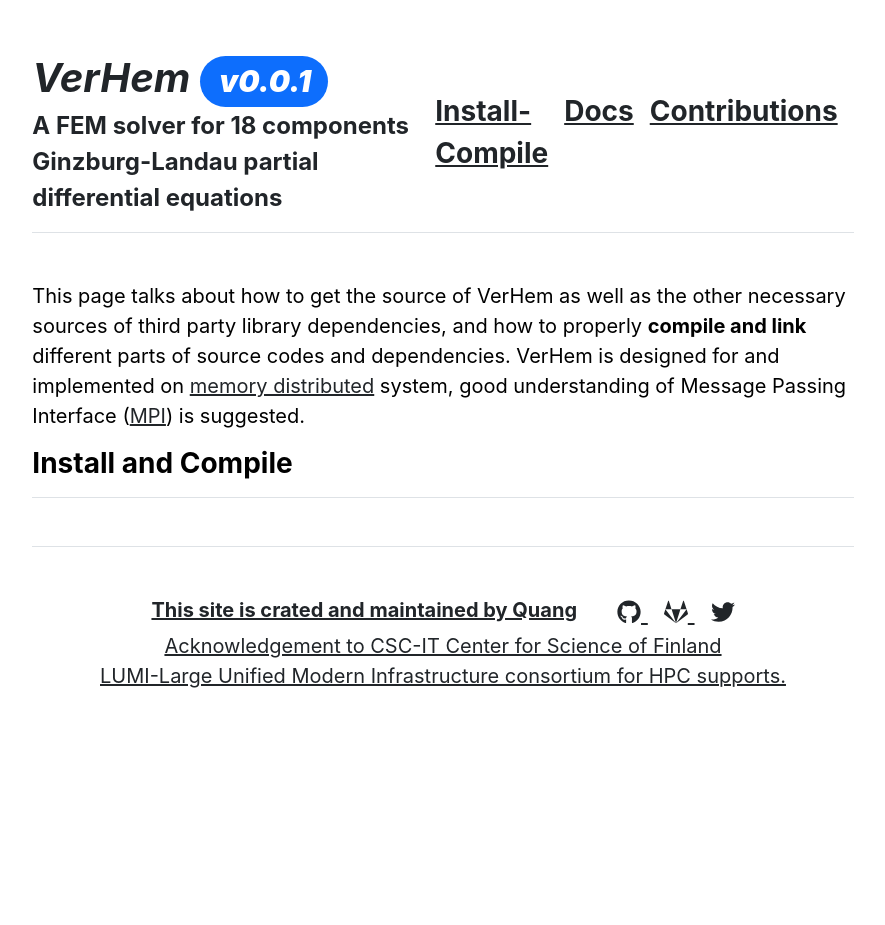
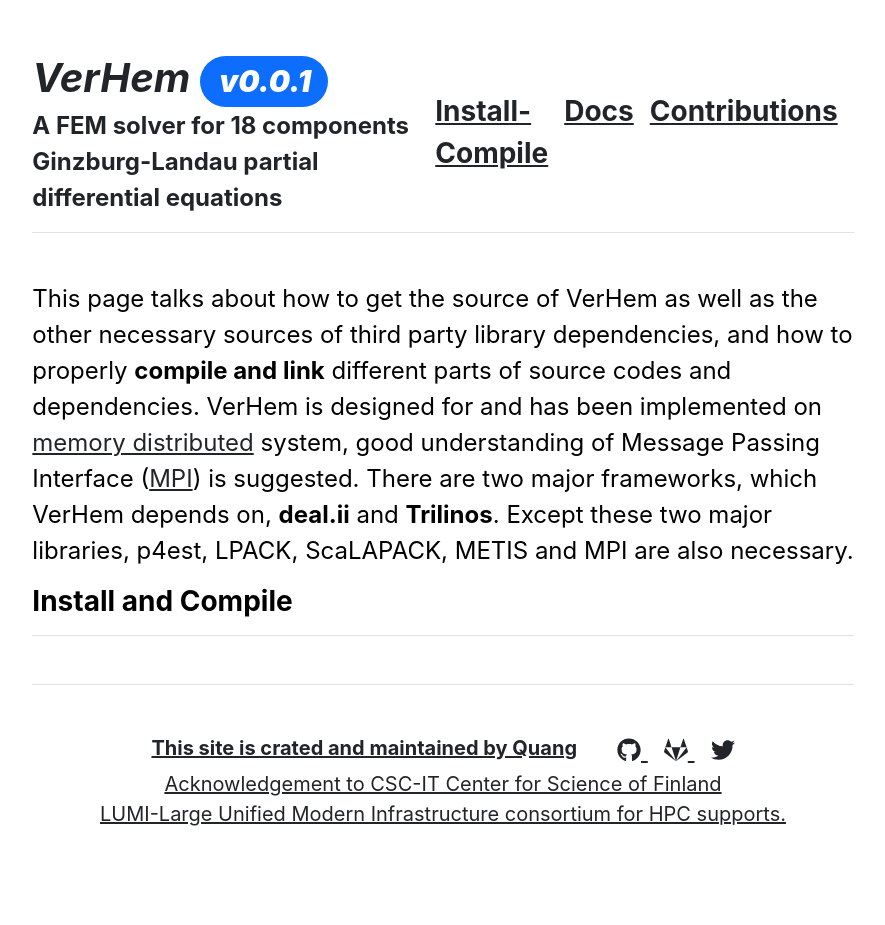
Before and after one commit to VerHem/VerHem.github.io, a Jekyll site: the page built from install.md, in a window 1280 px wide. Shown: the whole page, without its empty margins (197-1082 px from the left). Built offline with Jekyll 4.4.1, drawn with Linux system fonts in a browser that asks for light colours; before the commit the page ends 900 px from its top, so only the background shows below that.

Commit message:
adit_layouts/install_and_compile.html install.md

```diff
--- a/_layouts/install_and_compile.html
+++ b/_layouts/install_and_compile.html
@@ -1,7 +1,7 @@
 ---
 layout: default
 ---
-<div class="fs-5">
+<div class="fs-4">
   {{ content }}
 </div>
 
--- a/install.md
+++ b/install.md
@@ -3,4 +3,4 @@ layout: install_and_compile
 title: "Install and Compile"
 ---
 
-This page talks about how to get the source of VerHem as well as the other necessary sources of third party library dependencies, and how to properly **compile and link** different parts of source codes and dependencies. VerHem is designed for and implemented on [memory distributed](https://en.wikipedia.org/wiki/Distributed_memory) system, good understanding of Message Passing Interface ([MPI](https://en.wikipedia.org/wiki/Message_Passing_Interface)) is suggested.
+This page talks about how to get the source of VerHem as well as the other necessary sources of third party library dependencies, and how to properly **compile and link** different parts of source codes and dependencies. VerHem is designed for and has been implemented on [memory distributed](https://en.wikipedia.org/wiki/Distributed_memory) system, good understanding of Message Passing Interface ([MPI](https://en.wikipedia.org/wiki/Message_Passing_Interface)) is suggested. There are two major frameworks, which VerHem depends on, **deal.ii** and **Trilinos**. Except these two major libraries, p4est, LPACK, ScaLAPACK, METIS and MPI are also necessary.
```
